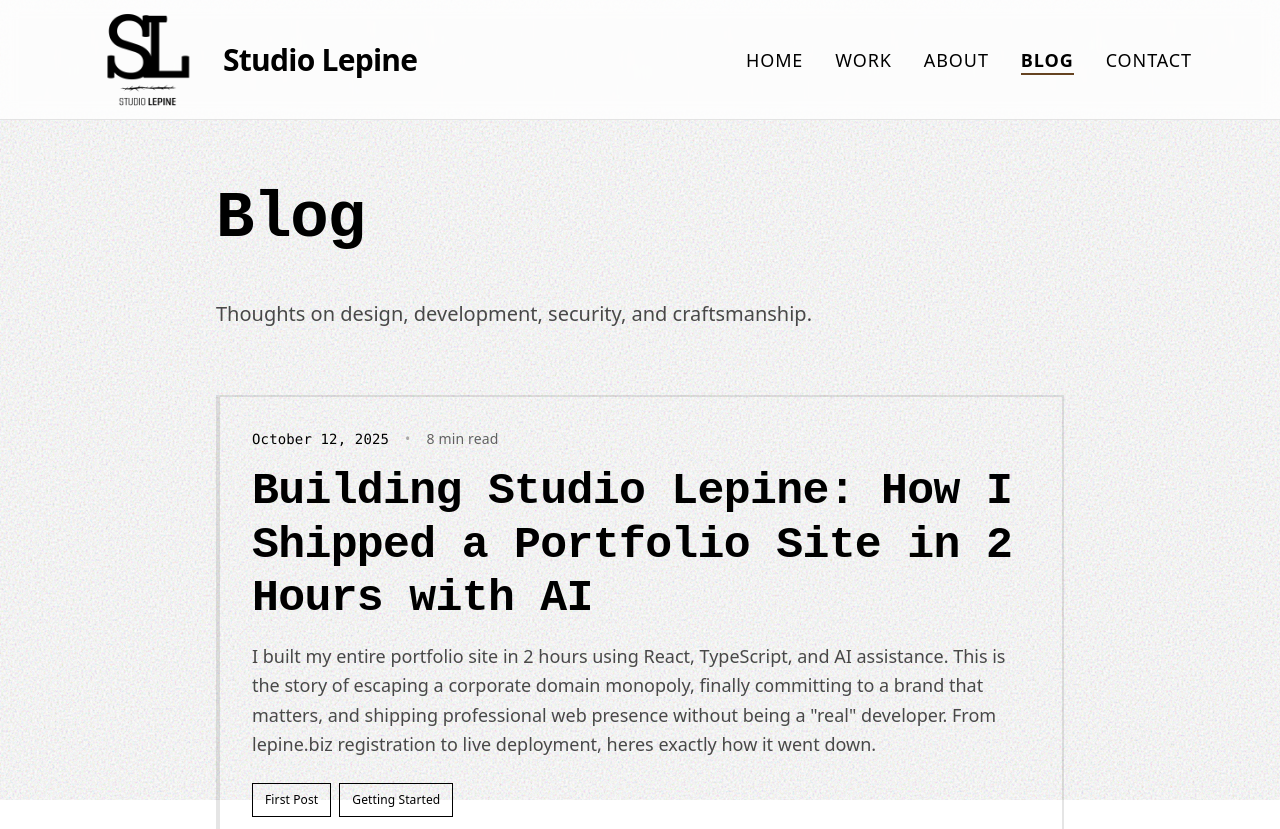
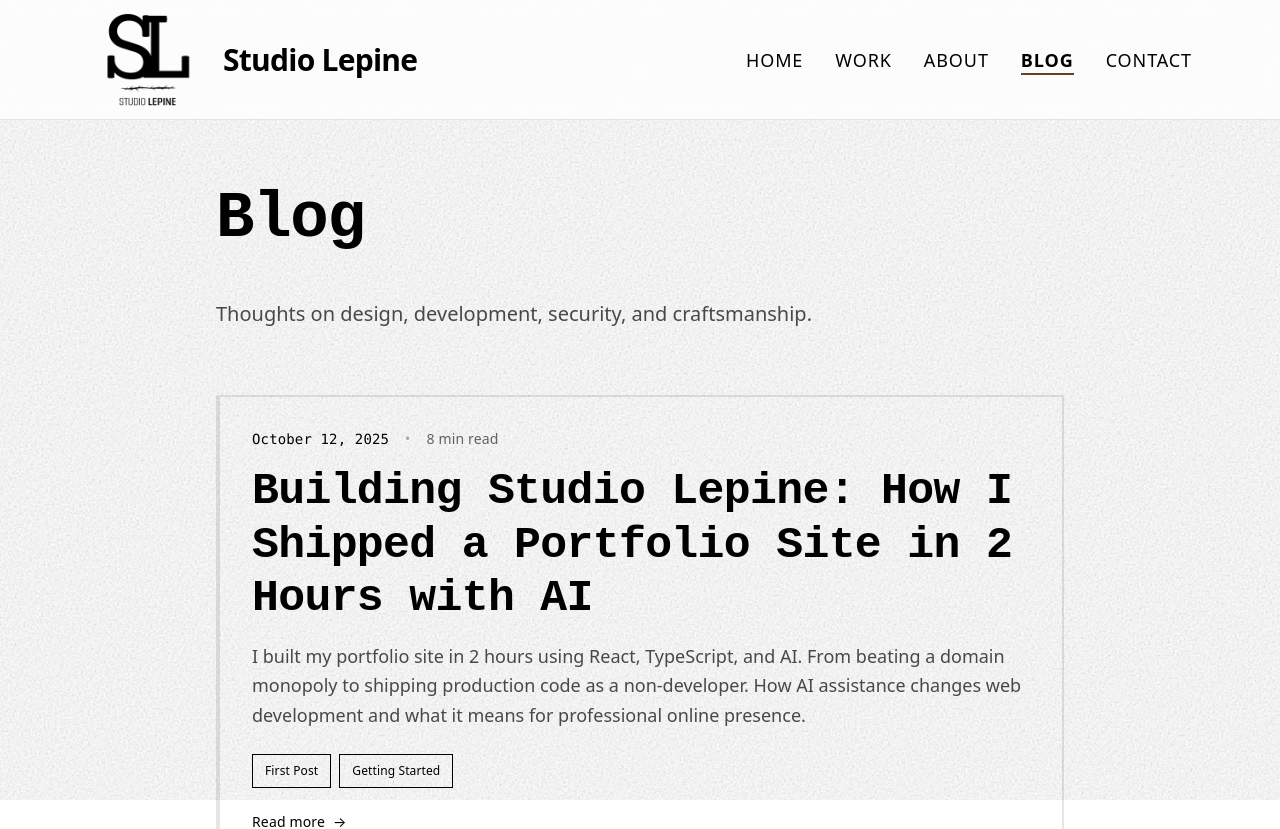
Before and after one commit to Voqii/StudioLepine, a React (Vite) app: page /blog in a window 1280 px wide. Shown: the top 829 px of the page. Built offline with nearby package versions, Linux system fonts and the light colour scheme; a web font is replaced by a local one.

Commit message:
fix: update blog post ID and optimize excerpt for SEO

```diff
--- a/src/data/blogPosts.ts
+++ b/src/data/blogPosts.ts
@@ -4,10 +4,10 @@ import type { BlogPost } from '../types';
 // Each post should have: id, title, date, excerpt, content, tags, and optionally readTime
 export const blogPosts: BlogPost[] = [
   {
-    id: 'October-2024-First-Post',
+    id: 'building-studio-lepine-2025',
     title: 'Building Studio Lepine: How I Shipped a Portfolio Site in 2 Hours with AI',
     date: '2025-10-12',
-    excerpt: 'I built my entire portfolio site in 2 hours using React, TypeScript, and AI assistance. This is the story of escaping a corporate domain monopoly, finally committing to a brand that matters, and shipping professional web presence without being a "real" developer. From lepine.biz registration to live deployment, heres exactly how it went down.',
+    excerpt: 'I built my portfolio site in 2 hours using React, TypeScript, and AI. From beating a domain monopoly to shipping production code as a non-developer. How AI assistance changes web development and what it means for professional online presence.',
     content: `
 <p>I built my entire portfolio site in about 2 hours last night. Not a template. Not a drag-and-drop Wix thing. A proper React + TypeScript site deployed to Cloudflare Pages with custom branding, multiple pages, and a logo that actually means something to me.</p>
 <p>This isn't a humblebrag. I'm not some 10x developer who can crank out production-ready sites in an afternoon. I'm a window cleaner from Saskatchewan who "vibe codes" with AI assistance because I never formally learned to program. But that's exactly why this story matters. If I can do this, the barrier to entry for building professional web presence just got a hell of a lot lower.</p>
```
